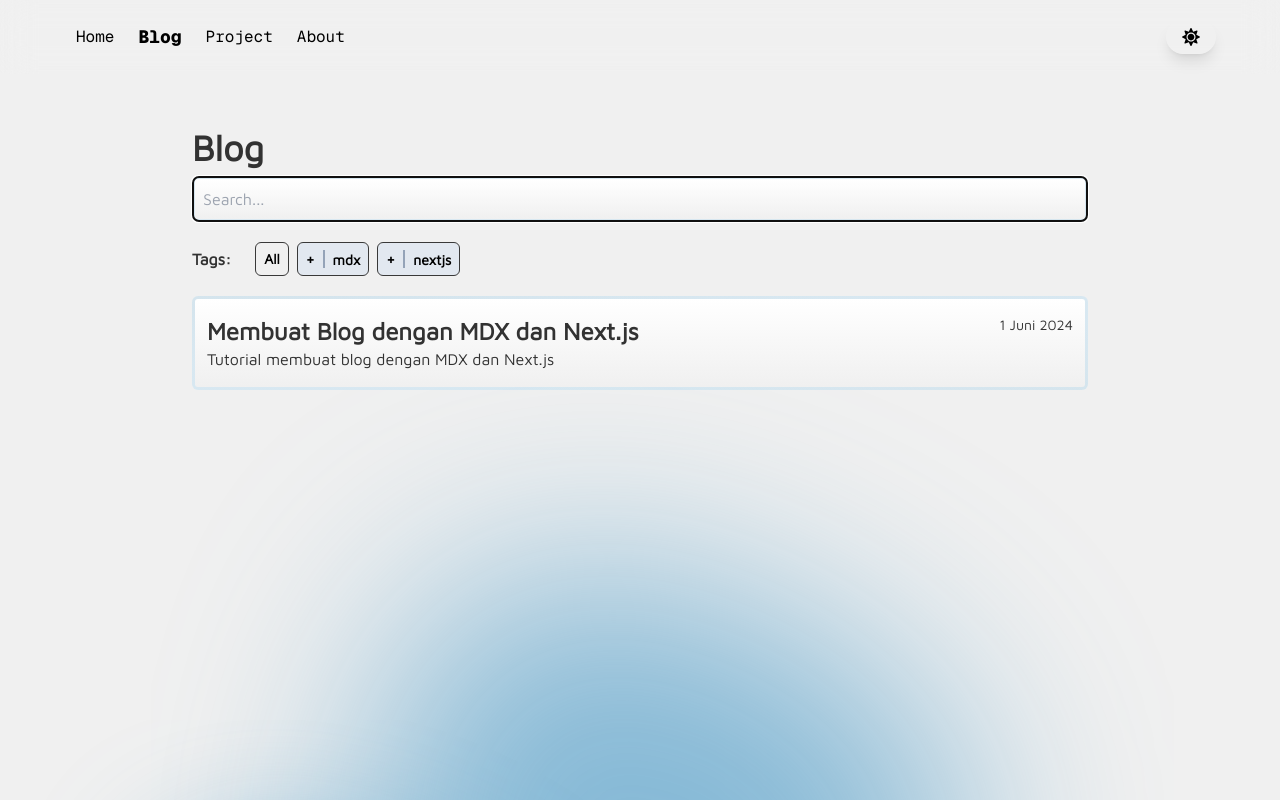
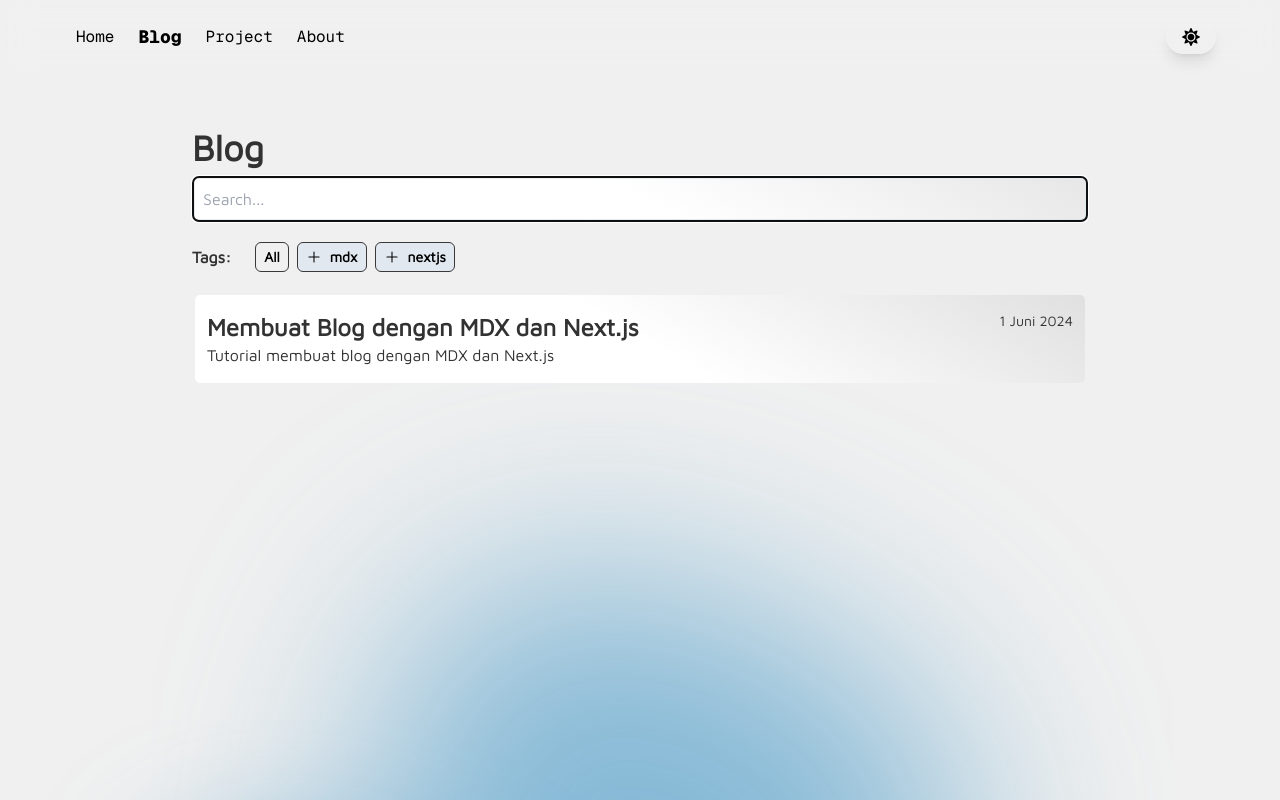
Before and after one commit to alfazh123/Alfazh, a Next.js app: page /blog in a window 1280 px wide. Shown: the top 800 px of the page. Built offline with nearby package versions, Linux system fonts and the light colour scheme.

Commit message:
fix background card and icon component

```diff
--- a/app/components/blog/blog-card.tsx
+++ b/app/components/blog/blog-card.tsx
@@ -20,10 +20,10 @@ export default function BlogCard({
 }: BlogCardProps) {
     return (
         <Suspense fallback={<SkeletonBlogCard />}>
-            <div className="blog-card group  hover:bg-opacity-40 dark:hover:bg-opacity-30 x-3 py-4 rounded-md">
+            <div className="blog-card group x-3 py-4 md:rounded-lg rounded-md hover:shadow-inner">
                 <div className="mx-3">
                     <div className="flex justify-between">
-                        <Link href={`/blog/${slug}`} className="text-2xl font-semibold group-hover:underline group-hover:underline-offset-2">
+                        <Link href={`/blog/${slug}`} className="text-2xl font-semibold hover:underline hover:underline-offset-2">
                             {title}
                         </Link>
                         <div className="text-sm text-right">
--- a/app/components/blog/search.tsx
+++ b/app/components/blog/search.tsx
@@ -38,7 +38,7 @@ export default function Search( ) {
             ref={searchBar}
             placeholder="Search..."
             defaultValue={search.get("search")?.toString()}
-            className="input-field-blog flex w-full p-2 rounded-md border-solid border-slate800 dark:border-slate400 dark:bg-black100 text-slate900 dark:text-slate200"
+            className="input-field-blog flex w-full p-2 rounded-md border-solid dark:bg-black100 text-slate900 dark:text-slate200"
         />
     );
 }
--- a/app/components/blog/tags.tsx
+++ b/app/components/blog/tags.tsx
@@ -1,6 +1,8 @@
 "use client";
 
 import { useSearchParams, usePathname, useRouter } from "next/navigation";
+
+import { RxPlus, RxCross2 } from 'react-icons/rx';
 
 import { clsx } from 'clsx'
 
@@ -56,7 +58,7 @@ export default function SearchTag(
                             'bg-slate200 border-slate900 hover:bg-slate300 text-black', // color component in light theme
                             'dark:bg-slate900 dark:hover:bg-slate800 dark:border-slate200 dark:text-white' // color component in dark theme
                         )}>
-                            <span className="pr-2 border-r-2 border-slate400 mr-2">{isExists(tag) ? <>x</> : <>+</> }</span><span className="text-sm">{tag}</span>
+                            <span className="flex justify-center items-center gap-2">{isExists(tag) ? <RxCross2/> : <RxPlus/> }<span className="text-sm">{tag}</span></span>
                         </label>
 
                         <input key={id} type="checkbox" className={`hidden right-0 -z-10 left-0 w-full h-6 px-2`} name={tag} value={tag} id={tag}
--- a/app/components/project/project-card.tsx
+++ b/app/components/project/project-card.tsx
@@ -24,8 +24,8 @@ export default function ProjectCard({
 }: ProjectCardProps) {
     return (
         // <Suspense fallback={<SkeletonProjectCard />}>
-            <div className="project-card group flex flex-col h-full transition ease-in-out delay-150  hover:scale-105 bg-white dark:bg-black100 bg-opacity-30 dark:bg-opacity-30  duration-300 w-full rounded-lg">
-                <Link href={href} className="m-2">
+            <div className="project-card group flex flex-col h-full border dark:border-x-slate600 border-x-slate400 border-y-slate300 dark:border-y-slate200 transition ease-in-out delay-150  hover:scale-105 bg-white dark:bg-black100 bg-opacity-30 dark:bg-opacity-30  duration-300 w-full rounded-lg">
+                <Link href={href} className="project-card-inner m-2">
                     <Suspense fallback={<ImageSkeleton />}>
                         <Image
                             src={src}
--- a/app/globals.css
+++ b/app/globals.css
@@ -77,11 +77,18 @@
 /* rgb(241, 0, 136) */
 
 .about {
-    @apply bg-gradient-to-r from-black from-50% to-slate200 to-50% dark:from-white dark:to-slate900 dark:from-50% dark:to-50%;
+    /* @apply bg-gradient-to-r from-black from-50% to-slate200 to-50% dark:from-white dark:to-slate900 dark:from-50% dark:to-50%; */
     border: 1px solid black;
     display: block;
 
-    /* background: linear-gradient(to right, black 50%, transparent 50%); */
+    background: linear-gradient(to right, black 50%, transparent 50%);
+    background-size: 200% 100%;
+    background-position: right bottom;
+    transition: all .5s ease-out;
+}
+
+.dark .about {
+    background: linear-gradient(to right, white 50%, transparent 50%);
     background-size: 200% 100%;
     background-position: right bottom;
     transition: all .5s ease-out;
@@ -214,79 +221,38 @@ pre {
     @apply mx-auto;
 }
 
-
-.project-card{
-    background: radial-gradient(ellipse at top, #e2e8f0 40%, #ffffff 90%) padding-box,
-        radial-gradient(ellipse at top left, #0284c760 10%, #2eb2ff10 50%) border-box,
-        radial-gradient(ellipse at bottom right, #0284c760 , #2eb2ff10 50%) border-box;
-    border: 3px solid transparent;
-}
-
-
-.dark .project-card{
-    background: radial-gradient(circle, #39393a 0%, #1c1c1d 90%) padding-box,
-        radial-gradient(ellipse at top left, #0284c770 10%, #2eb2ff10 50%) border-box,
-        radial-gradient(ellipse at bottom right, #0284c770 , #2eb2ff10 50%) border-box;
-    border: 3px solid transparent;
-}
-
 .blog-card{
-    background: linear-gradient( #ffffff 0%, #f0f0f0 100%) padding-box,
-        radial-gradient(ellipse at top left, #0284c710 10%, #2eb2ff10 50%) border-box,
-        radial-gradient(ellipse at bottom right, #0284c710 , #2eb2ff10 50%) border-box;
-        /* rgb(var(--background-start-rgb)); */
+    background: linear-gradient(30deg, #ffffff 50%, #e0e0e0 100%) padding-box;
     border: 3px solid transparent;
 }
 
 .blog-card:hover{
-    background: linear-gradient( #ffffff 0%, #f0f0f0 100%) padding-box,
-        radial-gradient(ellipse at top left, #0284c760 10%, #2eb2ff40 50%) border-box,
-        radial-gradient(ellipse at bottom right, #0284c760 , #2eb2ff40 50%) border-box;
-        /* rgb(var(--background-start-rgb)); */
-    border: 3px solid transparent;
+    background: linear-gradient(45deg, #ffffff 0%, #e0e0e0 100%) padding-box;
+    /* border: 3px solid transparent; */
 }
 
 .dark .blog-card{
-    background: linear-gradient( #39393a 0%, #1c1c1d 100%) padding-box,
-        radial-gradient(ellipse at top left, #0284c740 10%, #2eb2ff10 50%) border-box,
-        radial-gradient(ellipse at bottom right, #0284c740 , #2eb2ff10 50%) border-box;
+    background: linear-gradient(30deg, rgba(57, 57, 58, 0.5) 50%, #1c1c1d 100%) padding-box;
     border: 3px solid transparent;
 }
 
 .dark .blog-card:hover{
-    background: linear-gradient( #39393a 0%, #1c1c1d 100%) padding-box,
-        radial-gradient(ellipse at top left, #0284c760 10%, #2eb2ff40 50%) border-box,
-        radial-gradient(ellipse at bottom right, #0284c760 , #2eb2ff40 50%) border-box;
+    background: linear-gradient(45deg, rgba(57, 57, 58, 0.8) 0%, #1c1c1d 100%) padding-box;
     border: 3px solid transparent;
 }
 
 .input-field-blog{
-    background: linear-gradient( #ffffff 0%, #f0f0f0 100%) padding-box,
-        radial-gradient(ellipse at top left, #0284c710 10%, #2eb2ff10 50%) border-box,
-        radial-gradient(ellipse at bottom right, #0284c710 , #2eb2ff10 50%) border-box;
-        /* rgb(var(--background-start-rgb)); */
-    border: 3px solid transparent;
-}
-
-.input-field-blog:hover{
-    background: linear-gradient( #ffffff 0%, #f0f0f0 100%) padding-box,
-        radial-gradient(ellipse at top left, #0284c760 10%, #2eb2ff40 50%) border-box,
-        radial-gradient(ellipse at bottom right, #0284c760 , #2eb2ff40 50%) border-box;
+    background: linear-gradient( 30deg, #ffffff 50%, #e7e7e7 100%) padding-box,
+        radial-gradient(ellipse at top left, rgba(2, 132, 199, 0) 10%, #2eb2ff10 50%) border-box,
+        radial-gradient(ellipse at bottom right, #0284c710 , rgba(46, 178, 255, 0) 50%) border-box;
         /* rgb(var(--background-start-rgb)); */
     border: 3px solid transparent;
 }
 
 .dark .input-field-blog{
-    background: linear-gradient( #39393a 0%, #1c1c1d 100%) padding-box,
-        radial-gradient(ellipse at top left, #0284c740 10%, #2eb2ff10 50%) border-box,
-        radial-gradient(ellipse at bottom right, #0284c740 , #2eb2ff10 50%) border-box;
-    border: 3px solid transparent;
-}
-
-.dark .input-field-blog:hover{
-    background: linear-gradient( #39393a 0%, #1c1c1d 100%) padding-box,
-        radial-gradient(ellipse at top left, #0284c760 10%, #2eb2ff40 50%) border-box,
-        radial-gradient(ellipse at bottom right, #0284c760 , #2eb2ff40 50%) border-box;
+    background: linear-gradient( 30deg, #39393a 0%, #1c1c1d 100%) padding-box,
+        radial-gradient(ellipse at bottom left, #0284c740 10%, #2eb2ff10 50%) border-box,
+        radial-gradient(ellipse at top right, #0284c740 , #2eb2ff10 50%) border-box;
     border: 3px solid transparent;
 }
 
```
